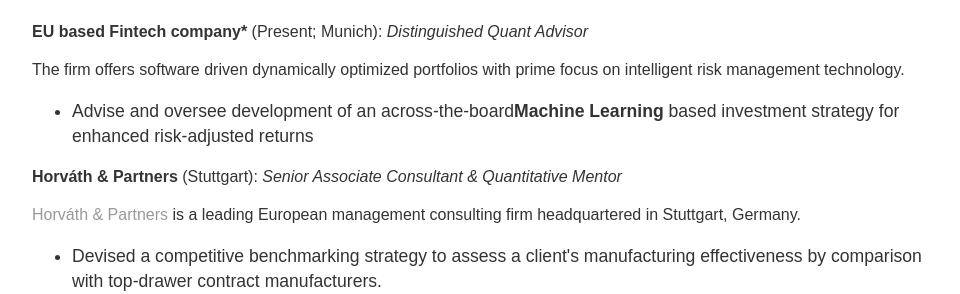
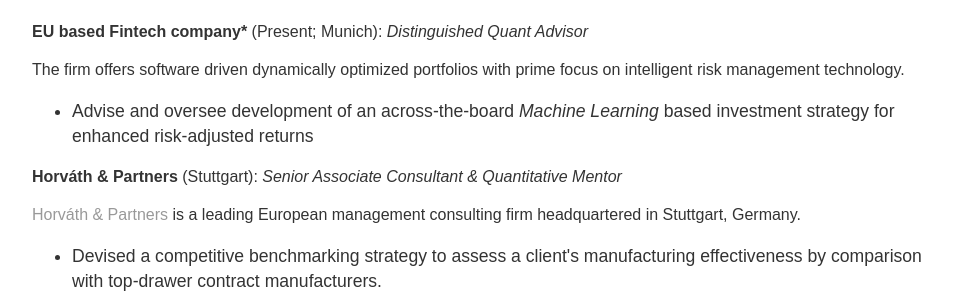
Before and after one commit to DaisukeAramaki/DaisukeAramaki.github.io, a Jekyll site: the page built from cv/index.html, in a window 1280 px wide. Shown: the part 351-645 px from the top of the page, without its empty margins (160-1120 px from the left). Built offline with Jekyll 4.4.1, drawn with Linux system fonts in a browser that asks for light colours.

Commit message:
New Position

```diff
--- a/cv/index.html
+++ b/cv/index.html
@@ -21,7 +21,7 @@
      <p style='text-align: justify;'><strong>EU based Fintech company*</strong> (Present; Munich): <em>Distinguished Quant Advisor</em></p>
 	   <p style='text-align: justify;'>The firm offers software driven dynamically optimized portfolios with prime focus on intelligent risk management technology.
 										<ul>
-											<li>Advise and oversee development of an across-the-board<strong>Machine Learning</strong> based investment strategy for enhanced risk-adjusted returns</li>
+											<li>Advise and oversee development of an across-the-board <em>Machine Learning</em> based investment strategy for enhanced risk-adjusted returns</li>
 										</ul>
 </p>
 
```
